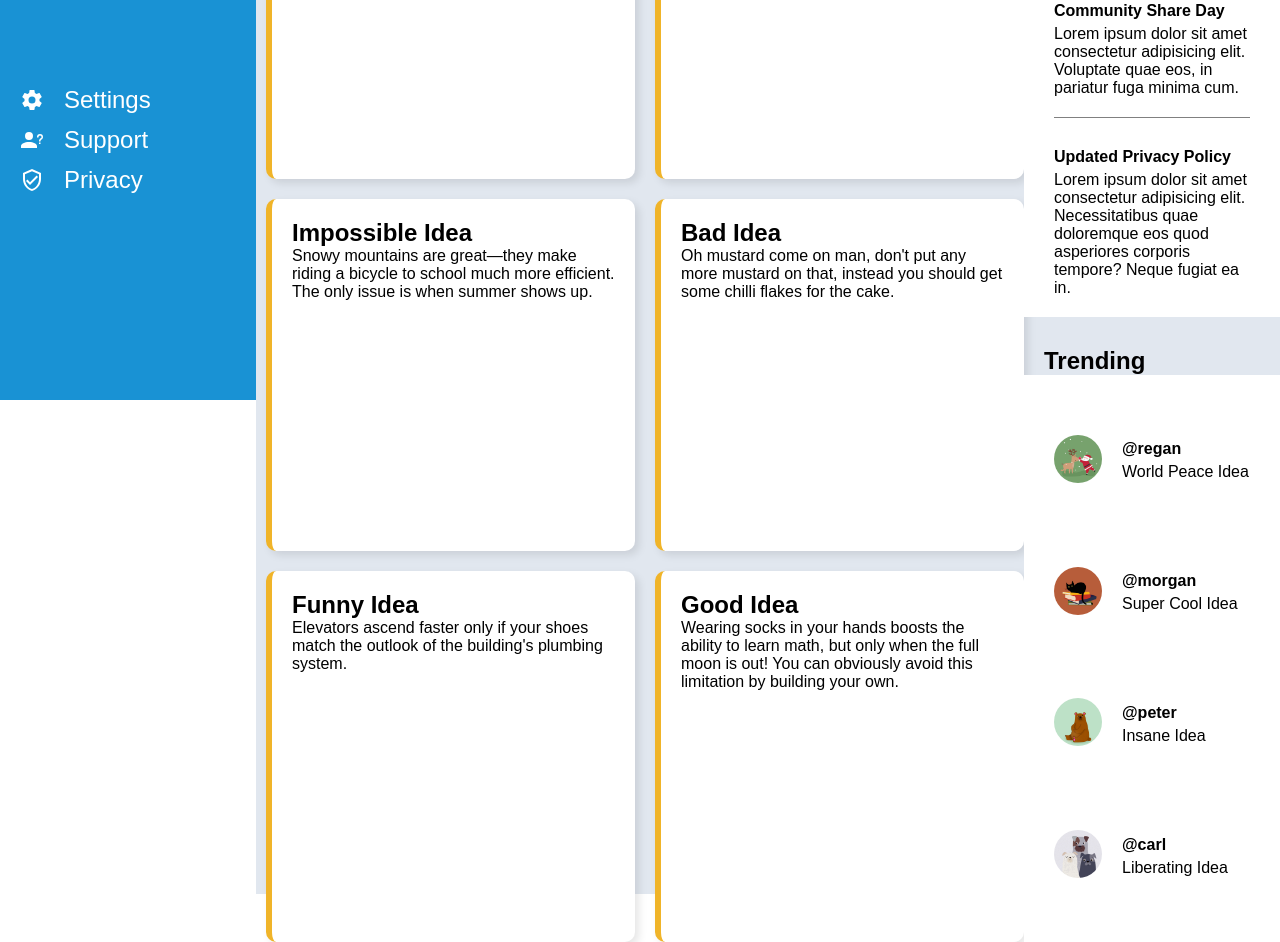
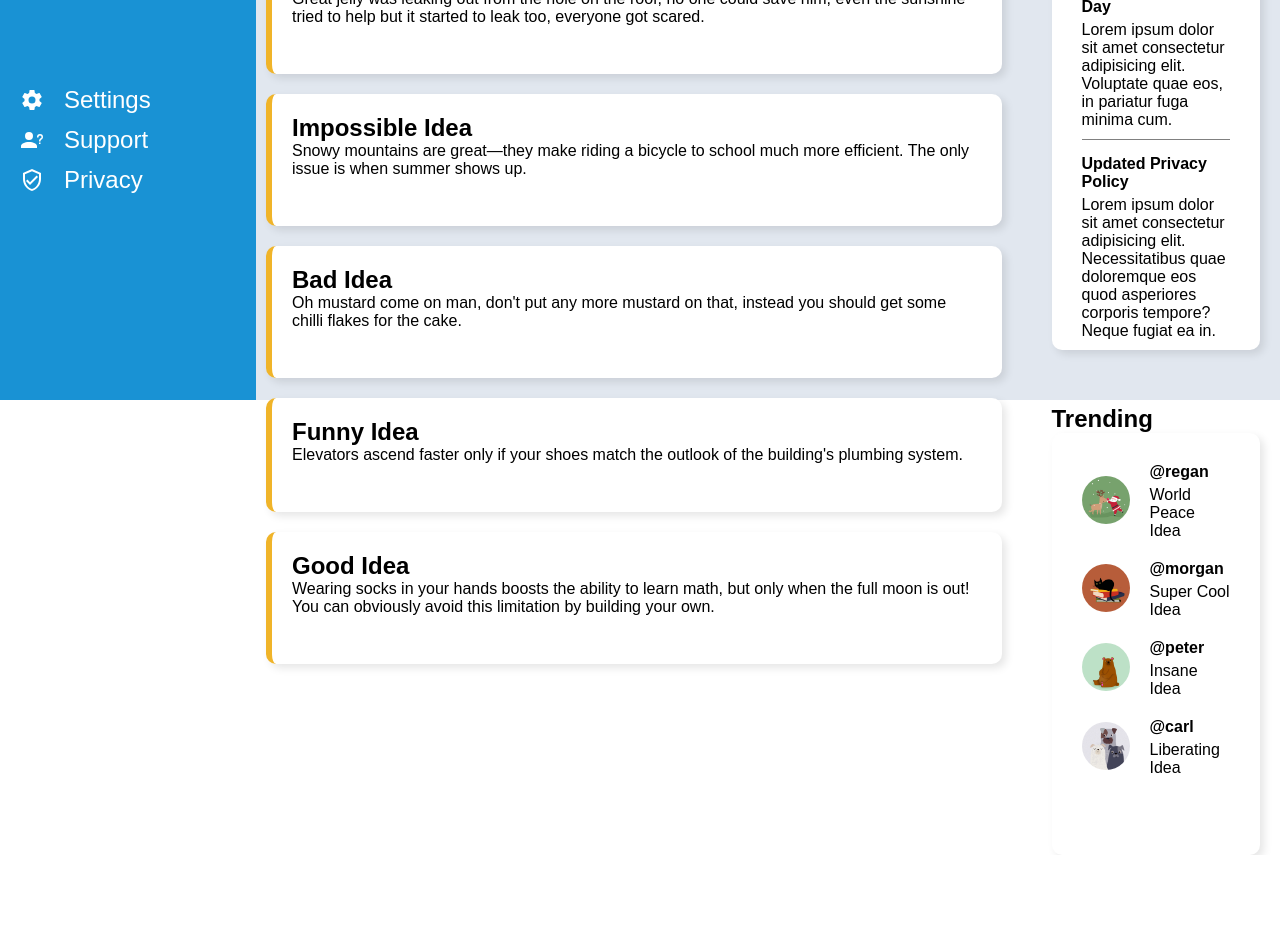
Before and after one commit to AmartyaDev007/basic-admin-dashboard, a plain HTML site: page index.html in a window 1280 px wide. Shown: the part 400-1342 px from the top of the page. After the commit the page ends 1255 px from the top, so only its background shows below. Drawn offline with Linux system fonts and the light colour scheme.

Commit message:
add styles for trending and announcements

```diff
--- a/styles.css
+++ b/styles.css
@@ -2,17 +2,18 @@
     margin: 0;
     padding: 0;
     box-sizing: border-box;
+
 }
 
 html, body {
     height: 100%;
     font-family: Arial, sans-serif;
+
 }
 
-body {
-    height: 100vh;
-    /* border: solid yellow; */
-}
+
+
+
 img {
     height: 120px;
 }
@@ -22,12 +23,15 @@ svg {
     height: 24px;
 }
 
-
+.topbar, .main, .sidebar {
+    min-height: 0;
+    min-width: 0;
+}
 .container {
     display: grid;
     grid-template-columns: 1fr 4fr;
     grid-template-rows: 1fr 4fr;
-    height: 100%;
+    height: 100vh;
 }
 
 .sidebar {
@@ -39,7 +43,7 @@ svg {
     font-size: 24px;
     display: flex;
     flex-direction: column;
-    height: 100vh;
+
     gap: 80px;
     padding: 40px 20px;
     line-height: 40px;
@@ -189,10 +193,11 @@ svg {
     grid-row: 2 / 3;
     /* border: solid blue; */
     background-color: #E1E7EF;
-
+    height: 100%;
     display: grid;
     grid-template-columns: 3fr 1fr;
     grid-template-rows: 1fr 1fr;
+    gap: 30px;
 }
 
 .main-projects {
@@ -212,6 +217,7 @@ svg {
     box-shadow: 4px 4px 8px rgba(0, 0, 0, 0.1);
     border-left: #F0B429 solid 6px;
 
+
 }
 
 .projects-card-all {
@@ -219,24 +225,30 @@ svg {
     display: grid;
     gap: 20px;
     /* border: solid green; */
-    grid-template-columns: repeat(auto-fill, minmax(350px, 1fr));
-    height: 100%;
+    grid-template-columns: repeat(auto-fill, minmax(400px, 1fr));
+
 }
 
 
 .main-announcements {
     grid-column: 2 / 3;
     grid-row: 1 / 2;
+
+
+
 }
 
 .announcements-card-all {
     /* border: solid black; */
+    margin: 0px 20px;
+    border-radius: 10px;
+    box-shadow: 4px 4px 8px rgba(0, 0, 0, 0.1);
 
 }
 
 .card-announcement {
-    margin: 10px 30px;
-    padding: 20px 0px;
+    margin: 5px 30px;
+    padding: 10px 0px;
 }
 
 #card-line {
@@ -256,7 +268,7 @@ svg {
 
 .card-main svg {
     width: 24px;
-    height: 24px;;
+    height: 24px;
     fill: #F0B429;
     margin-right: 10px;
 }
@@ -275,15 +287,19 @@ svg {
     display: flex;
     flex-direction: column;
     gap: 20px;
-    justify-content: space-evenly;
+    justify-content: flex-start;
     height: 100%;
-    padding: 0px 30px;
+    padding: 30px 30px;
+    border-radius: 10px;
+    box-shadow: 4px 4px 8px rgba(0, 0, 0, 0.1);
+    margin: 0px 20px;
 }
 
 .card-trending {
     display: flex;
     gap: 20px;
     align-items: center;
+
 }
 
 
```
